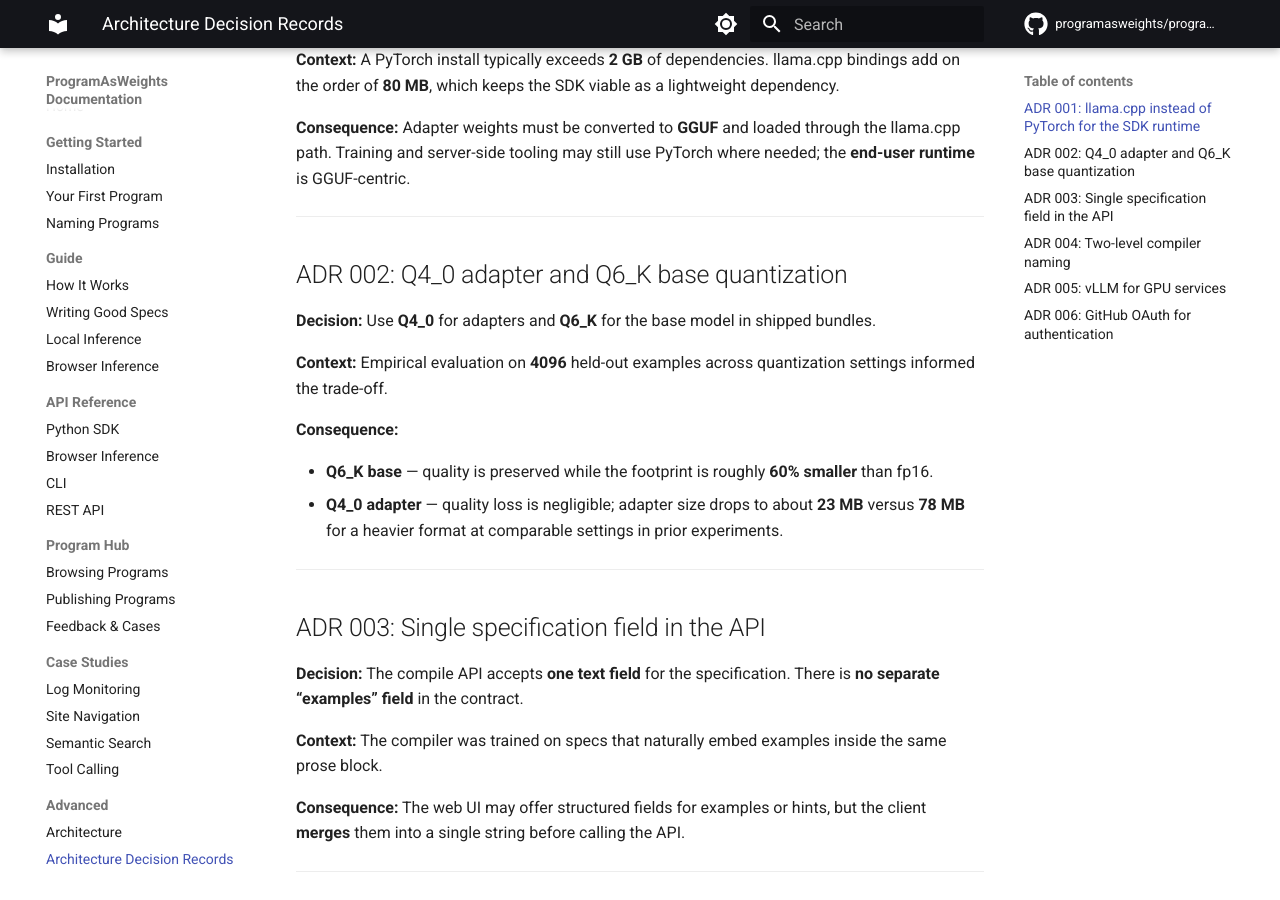
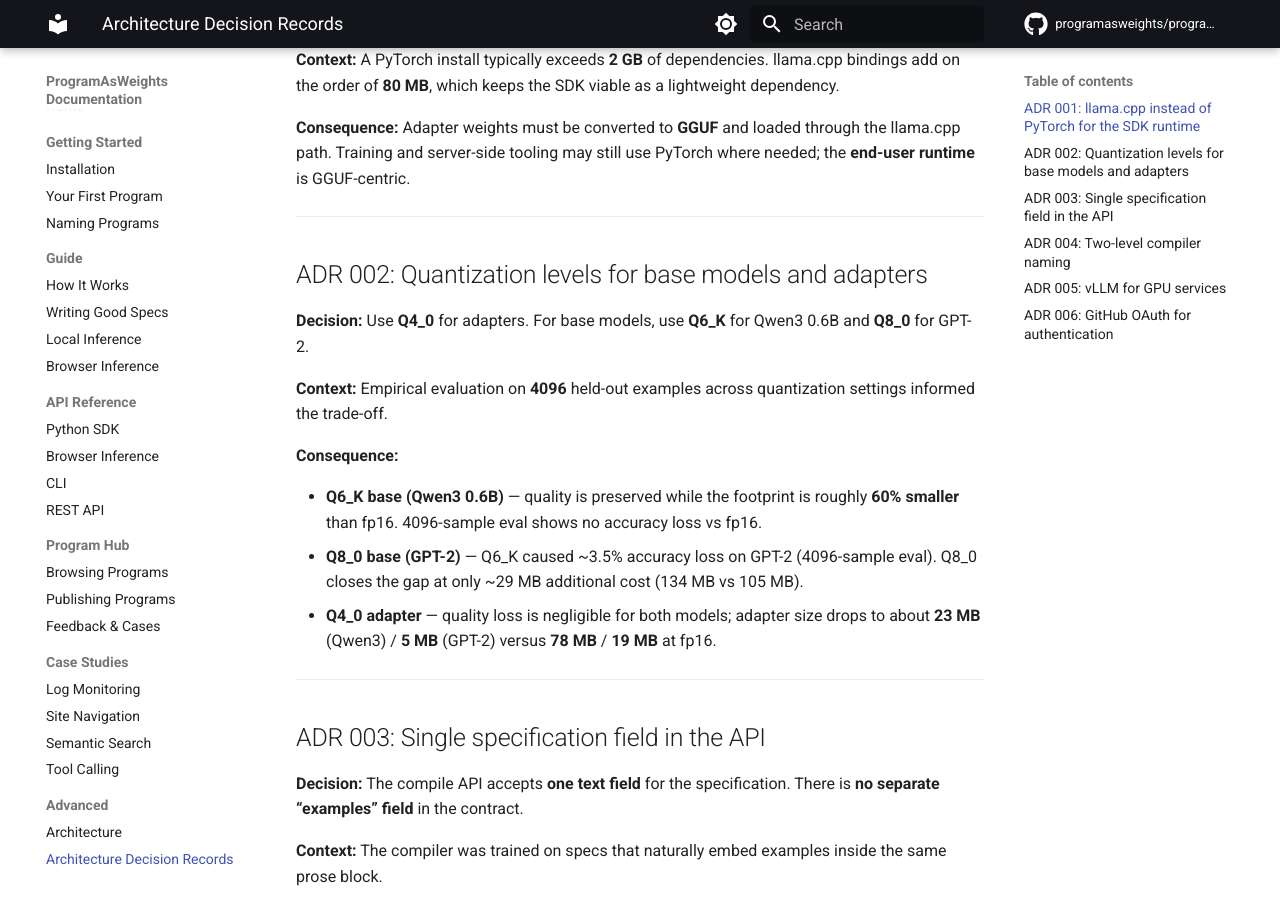
Before and after one commit to programasweights/programasweights-python, an MkDocs documentation site: the page built from docs/advanced/adrs.md, in a window 1280 px wide and 900 px high, scrolled down 342 px. Built offline with MkDocs 1.6.1 and Material for MkDocs 9.7.7, drawn with Linux system fonts in a browser that asks for light colours; comment, search, counter and statistics services are not loaded.

Commit message:
GPT-2 base Q6_K -> Q8_0, tokenization fix, ephemeral flag
- GPT-2 base model upgraded to Q8_0 (134 MB) from Q6_K (105 MB)
  to close 3.5% accuracy gap found in 4096-sample eval
- Fix tokenization: use special=True for all models (matches HF)
- Add ephemeral compile flag
- Update docs for new base model sizes

```diff
--- a/docs/advanced/adrs.md
+++ b/docs/advanced/adrs.md
@@ -14,16 +14,17 @@ Concise records of major technical choices. Full ADR files may live elsewhere in
 
 ---
 
-## ADR 002: Q4_0 adapter and Q6_K base quantization
+## ADR 002: Quantization levels for base models and adapters
 
-**Decision:** Use **Q4_0** for adapters and **Q6_K** for the base model in shipped bundles.
+**Decision:** Use **Q4_0** for adapters. For base models, use **Q6_K** for Qwen3 0.6B and **Q8_0** for GPT-2.
 
 **Context:** Empirical evaluation on **4096** held-out examples across quantization settings informed the trade-off.
 
 **Consequence:**
 
-- **Q6_K base** — quality is preserved while the footprint is roughly **60% smaller** than fp16.
-- **Q4_0 adapter** — quality loss is negligible; adapter size drops to about **23 MB** versus **78 MB** for a heavier format at comparable settings in prior experiments.
+- **Q6_K base (Qwen3 0.6B)** — quality is preserved while the footprint is roughly **60% smaller** than fp16. 4096-sample eval shows no accuracy loss vs fp16.
+- **Q8_0 base (GPT-2)** — Q6_K caused ~3.5% accuracy loss on GPT-2 (4096-sample eval). Q8_0 closes the gap at only ~29 MB additional cost (134 MB vs 105 MB).
+- **Q4_0 adapter** — quality loss is negligible for both models; adapter size drops to about **23 MB** (Qwen3) / **5 MB** (GPT-2) versus **78 MB** / **19 MB** at fp16.
 
 ---
 
--- a/programasweights/__init__.py
+++ b/programasweights/__init__.py
@@ -39,6 +39,7 @@ def compile(
     tags: list[str] | None = None,
     public: bool = True,
     slug: str | None = None,
+    ephemeral: bool = False,
 ):
     """Compile a natural language specification into a neural program.
 
@@ -71,7 +72,7 @@ def compile(
     from ._output import status
     status("Compiling...")
     client = PAWClient(api_url=get_api_url(), api_key=get_api_key())
-    result = client.compile(spec, compiler=compiler, name=name, tags=tags, public=public, slug=slug)
+    result = client.compile(spec, compiler=compiler, name=name, tags=tags, public=public, slug=slug, ephemeral=ephemeral)
     label = f"{result.id}"
     if result.slug:
         ver_str = f" v{result.version}" if result.version and result.version > 1 else ""
```
Also changed, not shown: PYPI_README.md (+1 -1 lines), docs/adr/001-llama-cpp-over-pytorch.md (+1 -1 lines), docs/guide/browser-inference.md (+1 -1 lines), docs/index.md (+1 -1 lines), 3 other files.
